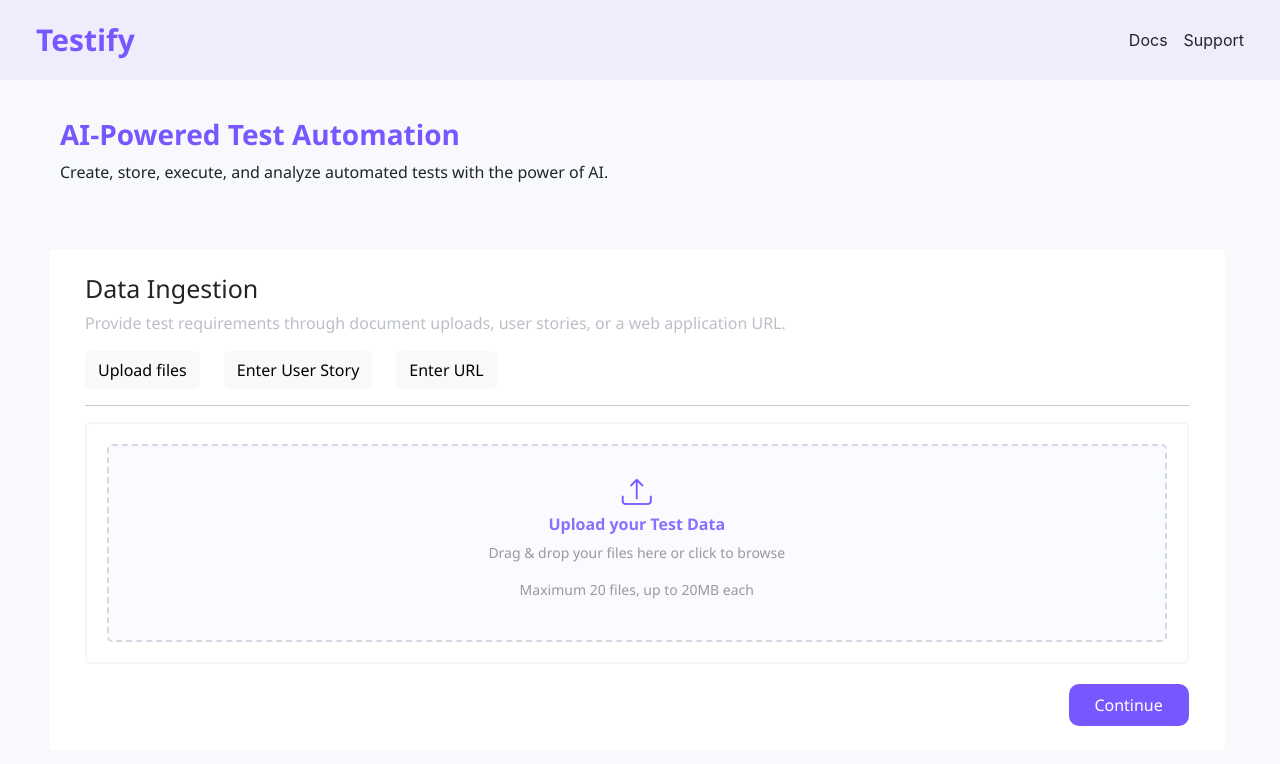
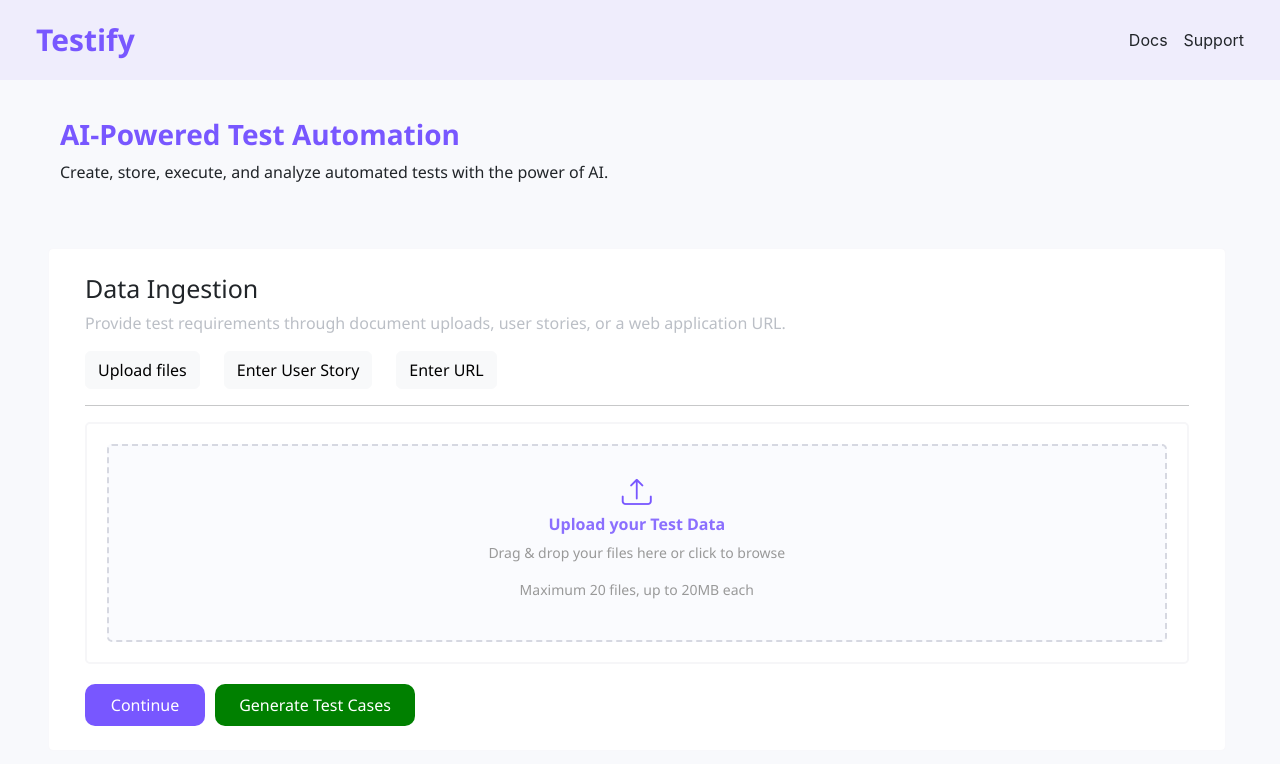
Before and after one commit to RindlamudiCaseware/testify-automator-ai, a React (Create React App) app in the folder frontend-demo/: page / in a window 1280 px wide. Shown: the top 764 px of the page. Built offline with nearby package versions, Linux system fonts and the light colour scheme.

Commit message:
get updated

```diff
--- a/frontend-demo/src/module.js
+++ b/frontend-demo/src/module.js
@@ -81,6 +81,14 @@ const Module = () => {
             toast.error("There was an error sending the data.");
         }
     };
+
+    const [urlInput, setUrlInput] = useState('');
+    const [testCases, setTestCases] = useState([]);
+    const [loading, setLoading] = useState(false);
+    const [error, setError] = useState('');
+    const fetchTestCases  = () =>{
+
+    }
 
     return (
         <div className="container-fluid p-0" style={{ backgroundColor: "#f8f9fc", minHeight: "100vh" }}>
@@ -176,7 +184,6 @@ const Module = () => {
                                             {selectedFiles.map((file, index) => {
                                                 const isImage = file.type.startsWith("image/");
                                                 const url = isImage ? URL.createObjectURL(file) : null;
-
                                                 return (
                                                     <div key={index} className="col-3 mb-3 position-relative">
                                                         <div className="card shadow-sm">
@@ -274,7 +281,8 @@ const Module = () => {
                             )}
                         </div>
 
-                        <div style={{ textAlign: "end", marginTop: "20px" }}>
+                        <div style={{display:"flex"}}>
+                            <div style={{ textAlign: "end", marginTop: "20px" }}>
                             <button
                                 onClick={handleContinue}
                                 style={{
@@ -289,6 +297,23 @@ const Module = () => {
                                 Continue
                             </button>
                         </div>
+                        <div style={{ textAlign: "end" , marginTop:"20px"}}>
+                            <button
+                                onClick={fetchTestCases}
+                                style={{
+                                    marginLeft:"10px",
+                                    backgroundColor: "green",
+                                    height: "42px",
+                                    width: "200px",
+                                    border: "none",
+                                    borderRadius: "10px",
+                                    color: "white",
+                                }}
+                            >
+                                Generate Test Cases
+                            </button>
+                        </div>
+                        </div>
                     </div>
                 </div>
             </div>
```
Also changed, not shown: frontend-demo/src/App.js (line endings or trailing spaces), frontend-demo/src/test-cases.js (line endings or trailing spaces).
